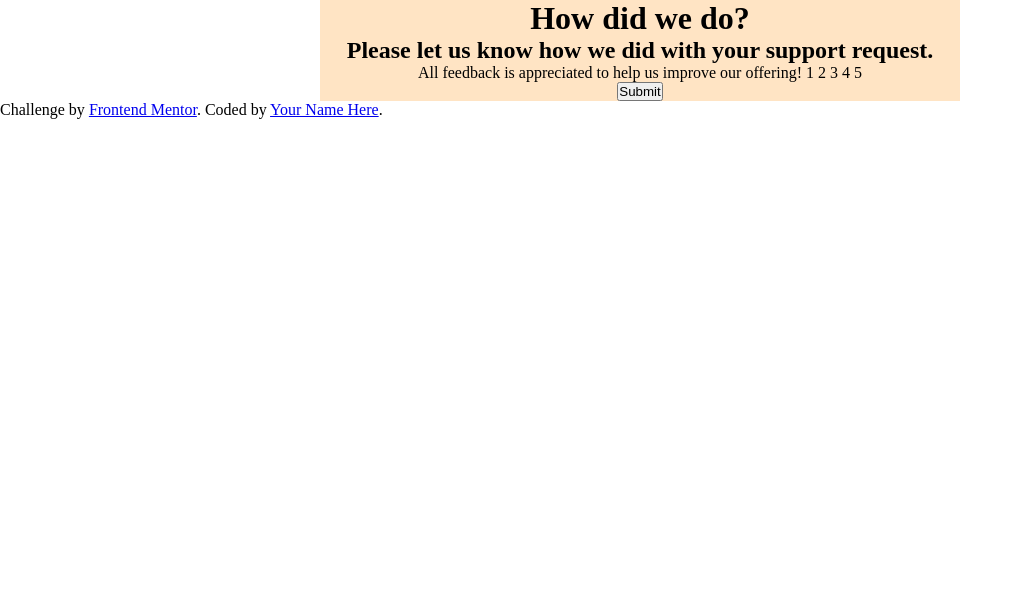
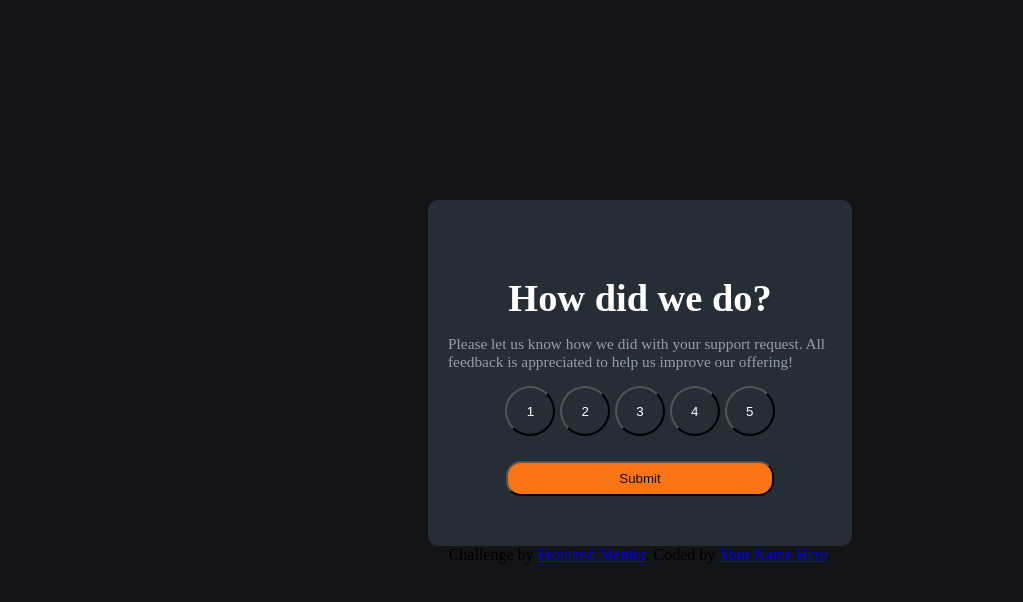
Before and after one commit to SiahBatterson/frontend-mentor-rating, a plain HTML site: page index.html in a window 1280 px wide. Shown: the whole page, without its empty margins (0-1023 px from the left). Drawn offline with Linux system fonts and the light colour scheme; a web font is replaced by a local one.

Commit message:
Basic styling done

```diff
--- a/index.html
+++ b/index.html
@@ -18,13 +18,21 @@
     <link rel="stylesheet" href="styles.css" />
   </head>
   <body>
+    <div class="flex-container">
       <!-- Rating state start -->
       <div class="flex-container" id="rating-box">
         <h1>How did we do?</h1>
-      <h2>Please let us know how we did with your support request.</h2>
         <p>
-        All feedback is appreciated to help us improve our offering! 1 2 3 4 5
+          Please let us know how we did with your support request. All feedback
+          is appreciated to help us improve our offering!
         </p>
+        <div>
+          <button id="rating-button">1</button>
+          <button id="rating-button">2</button>
+          <button id="rating-button">3</button>
+          <button id="rating-button">4</button>
+          <button id="rating-button">5</button>
+        </div>
         <button class="Submit">Submit</button>
       </div>
 
@@ -40,6 +48,7 @@
           >Frontend Mentor</a
         >. Coded by <a href="#">Your Name Here</a>.
       </div>
+    </div>
     <script src="script.js"></script>
   </body>
 </html>
--- a/styles.css
+++ b/styles.css
@@ -1,19 +1,83 @@
-* {
+@font-face {
+  font-family: myFirstFont;
+  src: url(https://fonts.google.com/specimen/Overpass);
+}
+
+body {
+  font-family: myFirstFont;
+  font-weight: 400;
   margin: 0;
   padding: 0;
+  box-sizing: border-box;
+  background-color: hsl(216, 12%, 8%);
+}
+
+.flex-container {
+  display: flex;
+  align-items: center;
+  flex-direction: column;
   flex: 1;
 }
 
+.Submit {
+  padding: 0px;
+  width: 70%;
+  padding-top: 8px;
+  padding-bottom: 8px;
+  border-radius: 15px;
+  margin-top: 10px;
+  background-color: hsl(25, 97%, 53%);
+  color: hsl(216, 12%, 8%);
+}
+
 #rating-box {
+  background-color: hsl(213, 19%, 18%);
+  font-size: 1.5vw;
   display: flex;
-  flex-direction: column;
+  padding: 20px;
+  padding-top: 50px;
+  padding-bottom: 50px;
+  border-radius: 10px;
   margin: auto;
-  padding: auto;
-  background-color: bisque;
-  width: 50%;
-  justify-content: center;
+  margin-top: 25vh;
+  width: 30%;
   text-align: left;
-  align-items: center;
+}
+
+h1 {
+  font-weight: 700;
+  font-size: 3vw;
+  margin-bottom: 0px;
+  color: hsl(0, 0%, 100%);
+}
+
+p {
+  font-size: 1.2vw;
+  color: hsl(217, 12%, 63%);
+}
+
+#rating-button {
+  width: 50px;
+  height: 50px;
+  border-radius: 50px;
+  margin-bottom: 15px;
+  background-color: hsl(213, 19%, 18%);
+  color: hsl(0, 0%, 100%);
+}
+
+#rating-button:hover {
+  background-color: hsl(25, 97%, 53%);
+  color: black;
+}
+
+.Submit:hover {
+  background-color: hsl(0, 0%, 100%);
+  color: black;
+}
+
+#rating-button:focus {
+  background-color: hsl(0, 0%, 100%);
+  color: black;
 }
 
 footer {
```
Also changed, not shown: 1 other file. Lines whose indentation alone changed are shown as unchanged.
